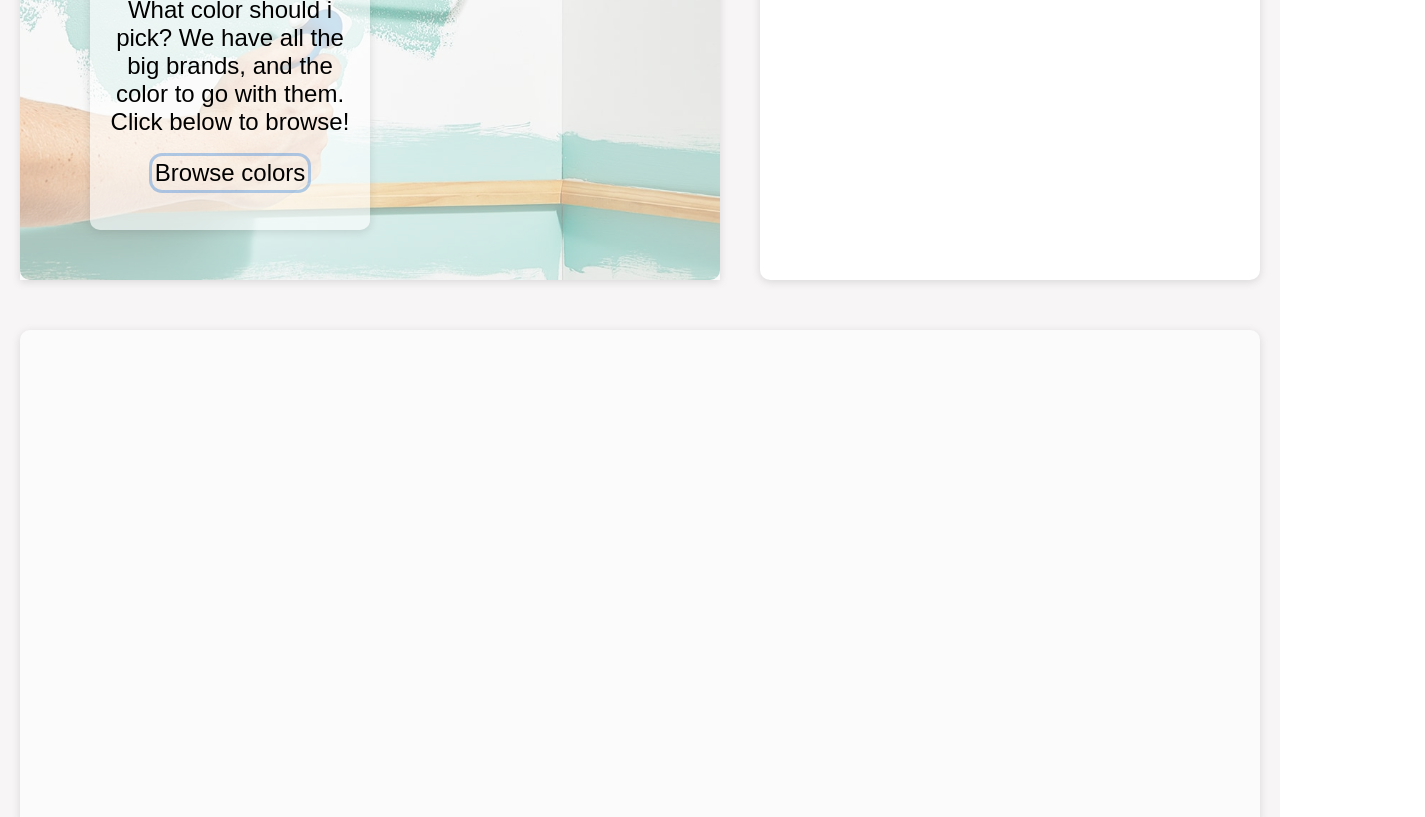
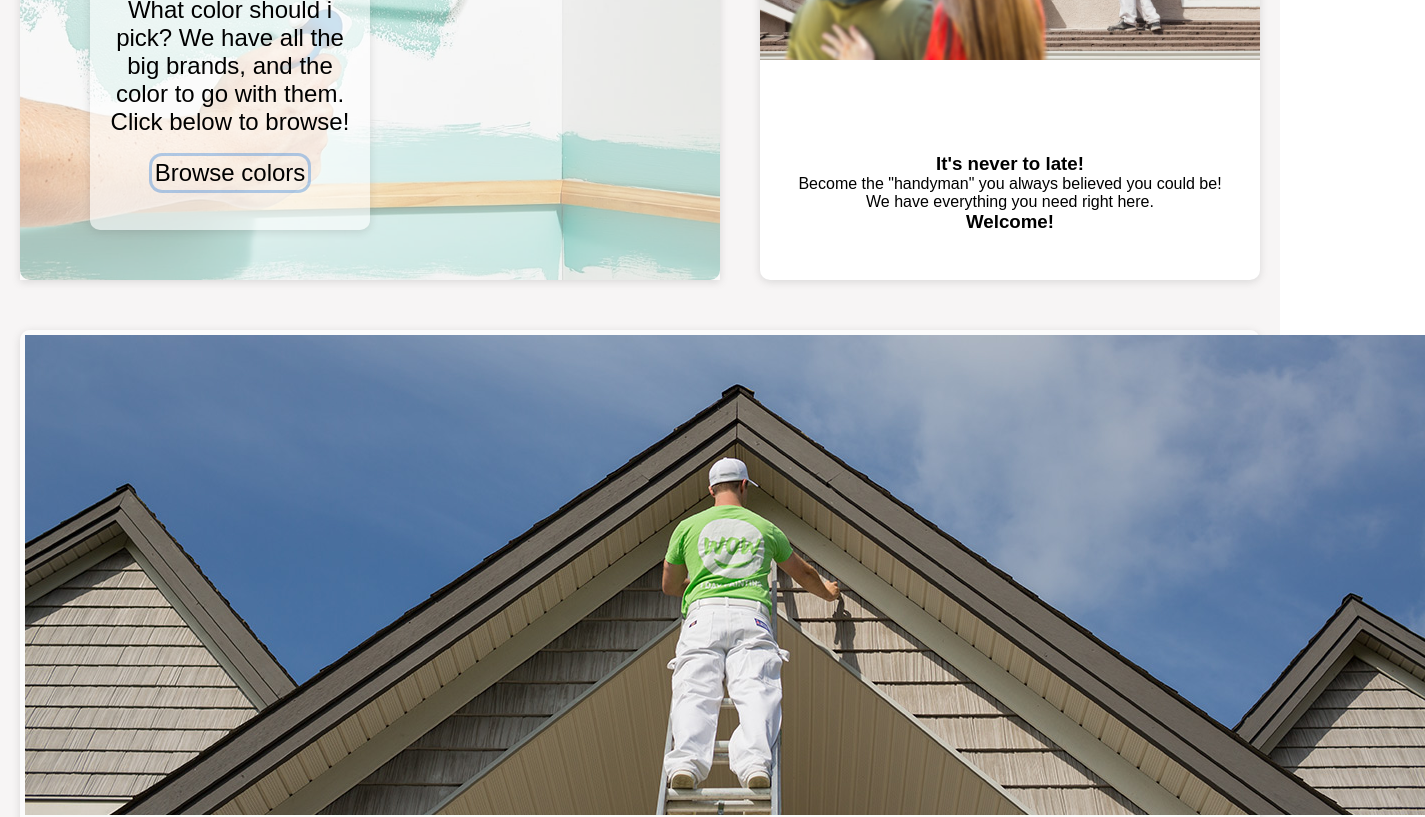
Before and after one commit to erikdalgrund/examen22, a React (Create React App) app: page / in a window 1280 px wide. Shown: the part 540-1357 px from the top of the page, 1425 px wide, since content can reach past the window. Built offline with nearby package versions, Linux system fonts and the light colour scheme; a web font is replaced by a local one.

Commit message:
examen[016] widecard and cardinfo dynamic usage in home.jsx

```diff
--- a/src/pages/homepage/Home.jsx
+++ b/src/pages/homepage/Home.jsx
@@ -9,10 +9,16 @@ function Home() {
     <div className='homepage'>
       <div className='homepage-top'>
           <Carousel images={ content } />
-          <CardInfo />
+          <CardInfo
+            imageSrc="/images/cards/family-man.jpeg"
+            title="It's never to late!"
+            content='Become the "handyman" you always believed you could be!'
+            contentSecond="We have everything you need right here."
+            outro="Welcome!"
+          />
       </div>
       <section>
-          <Widecard />
+          <Widecard imageSrc="/images/hero/hero-painter.jpeg"/>
       </section>
     </div>
 
```
